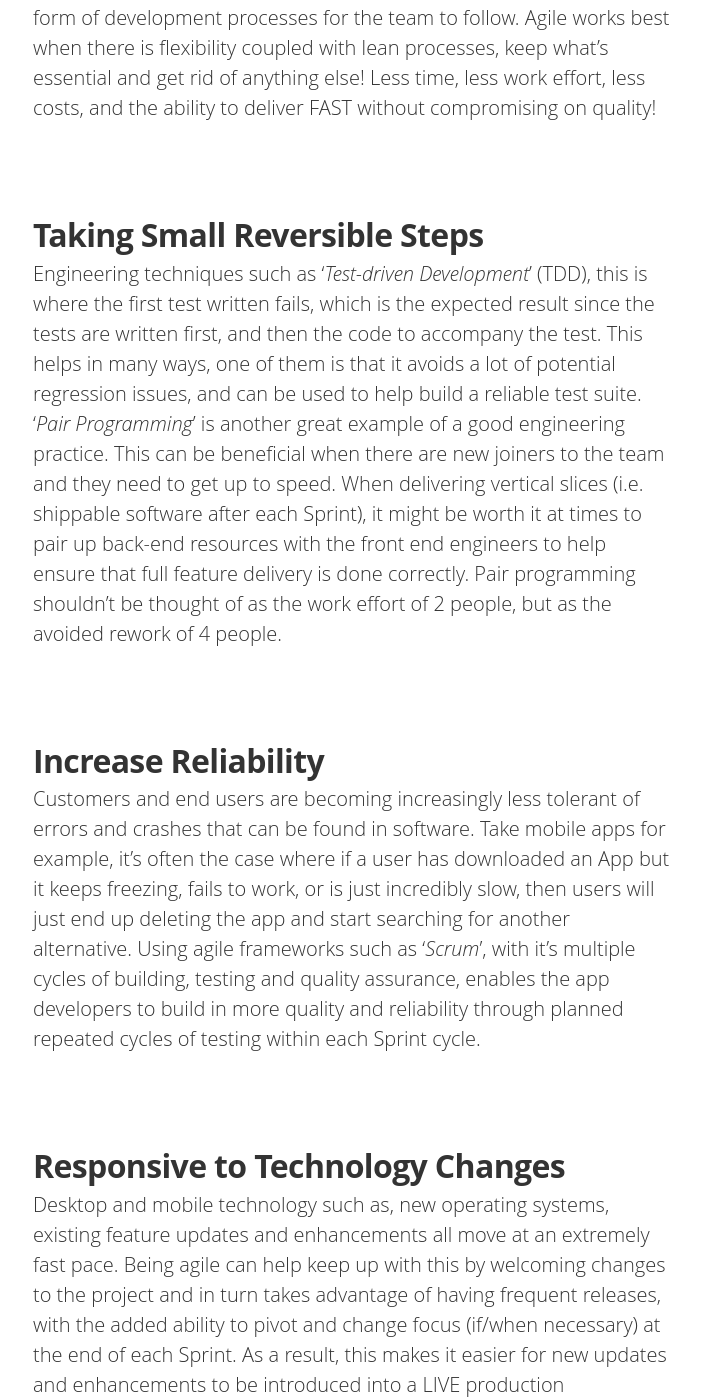
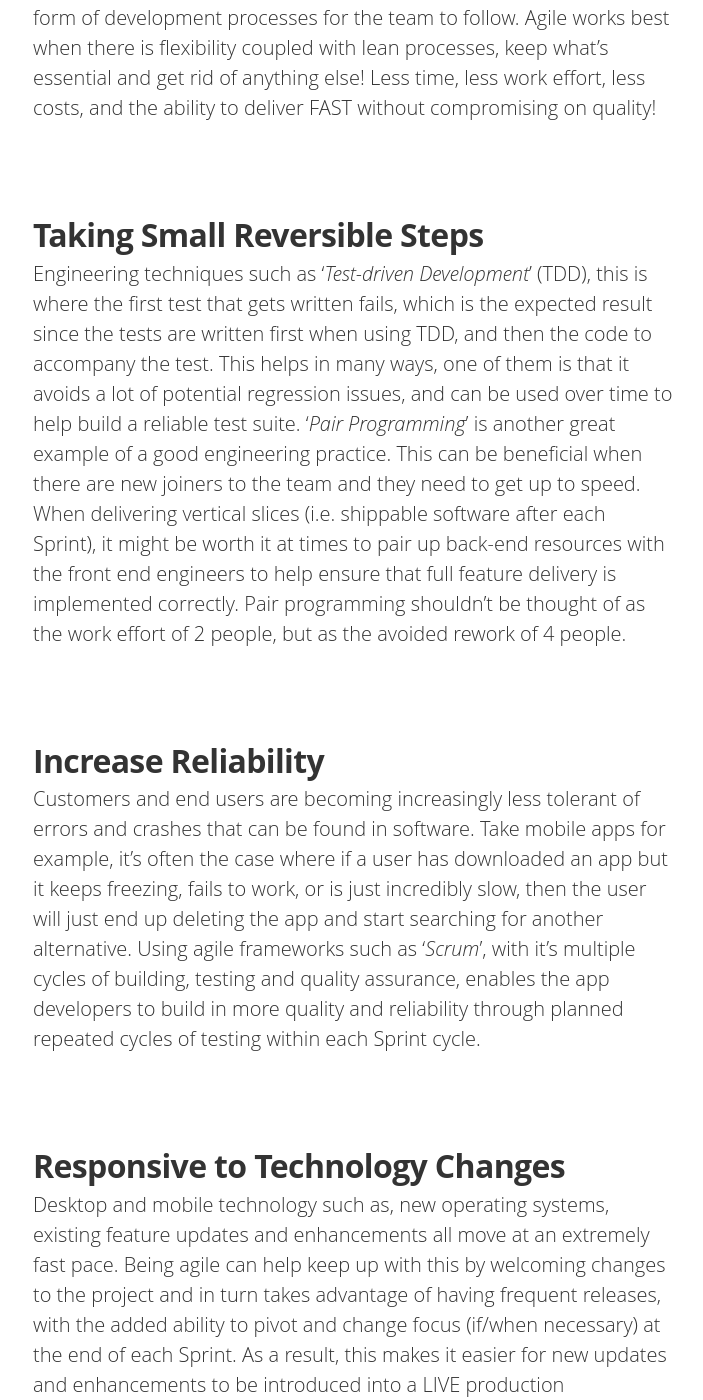
Before and after one commit to IamJackReed/JackReed, a Jekyll site: the page built from _posts/2017-07-28-customers-and-quality-are-even-more-important-than-you-think.markdown, in a window 1280 px wide and 1400 px high, scrolled down 1912 px. Shown: the whole window, without its empty margins (287-990 px from the left). Built offline with Jekyll 4.4.1, drawn with Linux system fonts in a browser that asks for light colours; nearby versions of some CDN libraries; some web fonts are replaced; comment, search, counter and statistics services are not loaded.

Commit message:
Update 2017-07-28-customers-and-quality-are-even-more-important-than-you-think.markdown

```diff
--- a/_posts/2017-07-28-customers-and-quality-are-even-more-important-than-you-think.markdown
+++ b/_posts/2017-07-28-customers-and-quality-are-even-more-important-than-you-think.markdown
@@ -16,10 +16,10 @@ image2: /assets/article_images/2017-07-28-customers-and-quality-are-even-more-im
 
 
 # Taking Small Reversible Steps
-<span style="color:#00000; font-family: 'open sans'; font-size: 1em; font-size: 20px; font-weight: 200; hyphens: none;">Engineering techniques such as '_Test-driven Development_' (TDD), this is where the first test written fails, which is the expected result since the tests are written first, and then the code to accompany the test. This helps in many ways, one of them is that it avoids a lot of potential regression issues, and can be used to help build a reliable test suite. '_Pair Programming_' is another great example of a good engineering practice. This can be beneficial when there are new joiners to the team and they need to get up to speed. When delivering vertical slices (i.e. shippable software after each Sprint), it might be worth it at times to pair up back-end resources with the front end engineers to help ensure that full feature delivery is done correctly. Pair programming shouldn't be thought of as the work effort of 2 people, but as the avoided rework of 4 people.<span style="color:#00000; font-family: 'open sans'; font-size: 1em; font-size: 20px; font-weight: 200; hyphens: none;">
+<span style="color:#00000; font-family: 'open sans'; font-size: 1em; font-size: 20px; font-weight: 200; hyphens: none;">Engineering techniques such as '_Test-driven Development_' (TDD), this is where the first test that gets written fails, which is the expected result since the tests are written first when using TDD, and then the code to accompany the test. This helps in many ways, one of them is that it avoids a lot of potential regression issues, and can be used over time to help build a reliable test suite. '_Pair Programming_' is another great example of a good engineering practice. This can be beneficial when there are new joiners to the team and they need to get up to speed. When delivering vertical slices (i.e. shippable software after each Sprint), it might be worth it at times to pair up back-end resources with the front end engineers to help ensure that full feature delivery is implemented correctly. Pair programming shouldn't be thought of as the work effort of 2 people, but as the avoided rework of 4 people.<span style="color:#00000; font-family: 'open sans'; font-size: 1em; font-size: 20px; font-weight: 200; hyphens: none;">
 
 # Increase Reliability
-<span style="color:#00000; font-family: 'open sans'; font-size: 1em; font-size: 20px; font-weight: 200; hyphens: none;">Customers and end users are becoming increasingly less tolerant of errors and crashes that can be found in software. Take mobile apps for example, it’s often the case where if a user has downloaded an App but it keeps freezing, fails to work, or is just incredibly slow, then users will just end up deleting the app and start searching for another alternative. Using agile frameworks such as '_Scrum_', with it's multiple cycles of building, testing and quality assurance, enables the app developers to build in more quality and reliability through planned repeated cycles of testing within each Sprint cycle.<span style="color:#00000; font-family: 'open sans'; font-size: 1em; font-size: 20px; font-weight: 200; hyphens: none;">
+<span style="color:#00000; font-family: 'open sans'; font-size: 1em; font-size: 20px; font-weight: 200; hyphens: none;">Customers and end users are becoming increasingly less tolerant of errors and crashes that can be found in software. Take mobile apps for example, it’s often the case where if a user has downloaded an app but it keeps freezing, fails to work, or is just incredibly slow, then the user will just end up deleting the app and start searching for another alternative. Using agile frameworks such as '_Scrum_', with it's multiple cycles of building, testing and quality assurance, enables the app developers to build in more quality and reliability through planned repeated cycles of testing within each Sprint cycle.<span style="color:#00000; font-family: 'open sans'; font-size: 1em; font-size: 20px; font-weight: 200; hyphens: none;">
 
 # Responsive to Technology Changes
 <span style="color:#00000; font-family: 'open sans'; font-size: 1em; font-size: 20px; font-weight: 200; hyphens: none;">Desktop and mobile technology such as, new operating systems, existing feature updates and enhancements all move at an extremely fast pace. Being agile can help keep up with this by welcoming changes to the project and in turn takes advantage of having frequent releases, with the added ability to pivot and change focus (if/when necessary) at the end of each Sprint. As a result, this makes it easier for new updates and enhancements to be introduced into a LIVE production environment, and can be much more responsive to these types of technology changes.<span style="color:#00000; font-family: 'open sans'; font-size: 1em; font-size: 20px; font-weight: 200; hyphens: none;">
```
